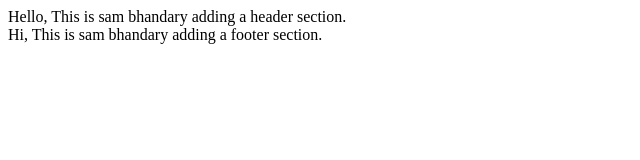
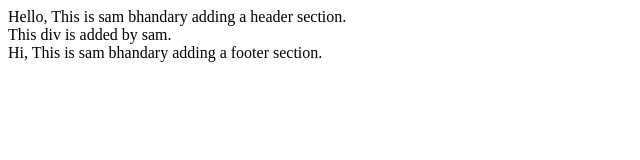
Before and after one commit to GhanuBhandary/sample, a plain HTML site: page index.html in a window 1280 px wide. Shown: the whole page, without its empty margins (0-640 px from the left). Drawn offline with Linux system fonts and the light colour scheme.

Commit message:
Update index.html

```diff
--- a/index.html
+++ b/index.html
@@ -7,6 +7,10 @@
   <header>
 Hello, This is sam bhandary adding a header section.
 </header>
+<div id="sambhandary">
+  This div is added by sam.
+</div>
+
 
 <footer>
 Hi, This is sam bhandary adding a footer section.
```
